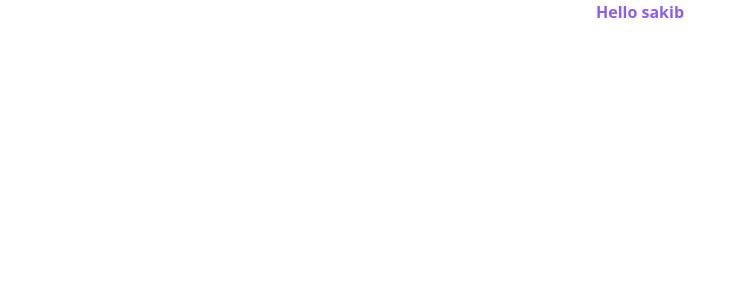
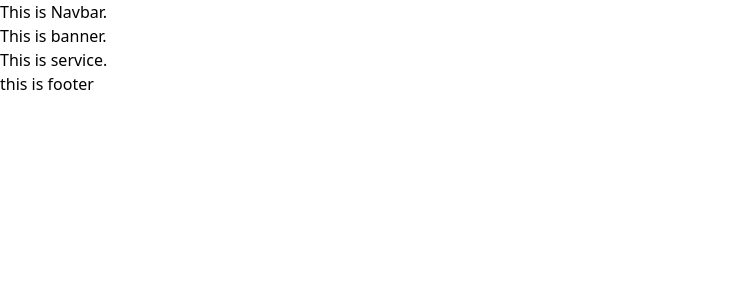
Before and after one commit to SAKIB-PK/tour-planner-booking-react-client-side, a React (Create React App) app: page / in a window 1280 px wide. Shown: the top 300 px of the page, without its empty margins (0-747 px from the left). Built offline with nearby package versions, Linux system fonts and the light colour scheme.

Commit message:
firebase initial and env file supported

```diff
--- a/package.json
+++ b/package.json
@@ -7,6 +7,7 @@
     "@testing-library/jest-dom": "^5.11.4",
     "@testing-library/react": "^11.1.0",
     "@testing-library/user-event": "^12.1.10",
+    "firebase": "^9.2.0",
     "react": "^17.0.2",
     "react-dom": "^17.0.2",
     "react-hook-form": "^7.18.0",
--- a/src/App.js
+++ b/src/App.js
@@ -1,9 +1,22 @@
+import { BrowserRouter as Router, Route, Switch } from 'react-router-dom';
 import './App.css';
+import Footer from './Component/Footer/Footer';
+import Home from './Component/Home/Home';
+import Navbar from './Component/Navbar/Navbar';
+
 function App() {
   return (
-    <div>
-       <h1 className='text-center text-purple-500 font-bold'>Hello sakib</h1>
-    </div>
+    <Router>
+      <Navbar />
+
+      <Switch>
+        <Route exact path='/'>
+          <Home/>
+        </Route>
+
+      </Switch>
+      <Footer/>
+    </Router>
   );
 }
 
--- /dev/null
+++ b/src/Component/Banner/Banner.jsx
@@ -0,0 +1,11 @@
+import React from 'react'
+
+const Banner = () => {
+    return (
+        <div>
+            <h3>This is banner.</h3>
+        </div>
+    )
+}
+
+export default Banner
--- /dev/null
+++ b/src/Component/Footer/Footer.jsx
@@ -0,0 +1,11 @@
+import React from 'react'
+
+const Footer = () => {
+    return (
+        <div>
+            <h3>this is footer</h3>
+        </div>
+    )
+}
+
+export default Footer
--- /dev/null
+++ b/src/Component/Home/Home.jsx
@@ -0,0 +1,14 @@
+import React from 'react'
+import Banner from '../Banner/Banner'
+import Services from '../Services/Services'
+
+const Home = () => {
+    return (
+        <div>
+            <Banner/>
+            <Services/>
+        </div>
+    )
+}
+
+export default Home
--- /dev/null
+++ b/src/Component/Navbar/Navbar.jsx
@@ -0,0 +1,11 @@
+import React from 'react'
+
+const Navbar = () => {
+    return (
+        <div>
+            <h3>This is Navbar.</h3>
+        </div>
+    )
+}
+
+export default Navbar
--- /dev/null
+++ b/src/Component/Services/Services.jsx
@@ -0,0 +1,11 @@
+import React from 'react'
+
+const Services = () => {
+    return (
+        <div>
+            <h3>This is service.</h3>
+        </div>
+    )
+}
+
+export default Services
--- /dev/null
+++ b/src/Firebase/Firebase.config.js
@@ -0,0 +1,10 @@
+// Your web app's Firebase configuration
+const firebaseConfig = {
+    apiKey:process.env.REACT_APP_FIREBASE_API_KEY,
+    authDomain:process.env.REACT_APP_FIREBASE_AUTH_DOMAIN,
+    projectId:process.env.REACT_APP_FIREBASE_PROJECT_ID,
+    storageBucket:process.env.REACT_APP_FIREBASE_STORAGE_BUCKET,
+    messagingSenderId:process.env.REACT_APP_FIREBASE_MESSAGING_SENDER_ID,
+    appId:process.env.REACT_APP_FIREBASE_APP_ID
+  };
+export default firebaseConfig
--- /dev/null
+++ b/src/Firebase/Firebase.initialize.js
@@ -0,0 +1,6 @@
+import { initializeApp } from 'firebase/app'
+import firebaseConfig from './Firebase.config'
+function FirebaseInitial(){
+    initializeApp(firebaseConfig)
+}
+export default FirebaseInitial
```
Also changed, not shown: 2 other files (tests, documents, lock files or other folders).
